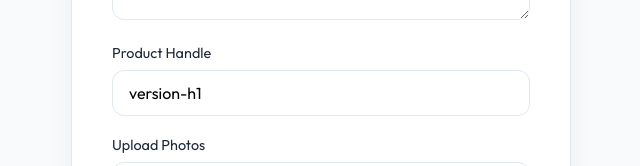
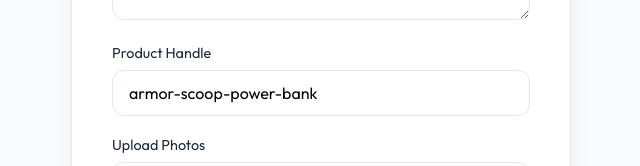
Before and after one commit to Murali1801/Judgeme-Api-Prod, a website: page public/submit_test.html in a window 1280 px wide. Shown: the part 634-800 px from the top of the page, without its empty margins (319-959 px from the left). Drawn offline with Linux system fonts and the light colour scheme.

Commit message:
change 1

```diff
--- a/public/submit_test.html
+++ b/public/submit_test.html
@@ -210,7 +210,7 @@
 
             <div class="form-group">
                 <label>Product Handle</label>
-                <input type="text" id="handle" value="version-h1" required>
+                <input type="text" id="handle" value="armor-scoop-power-bank" required>
             </div>
 
             <div class="form-group">
```
